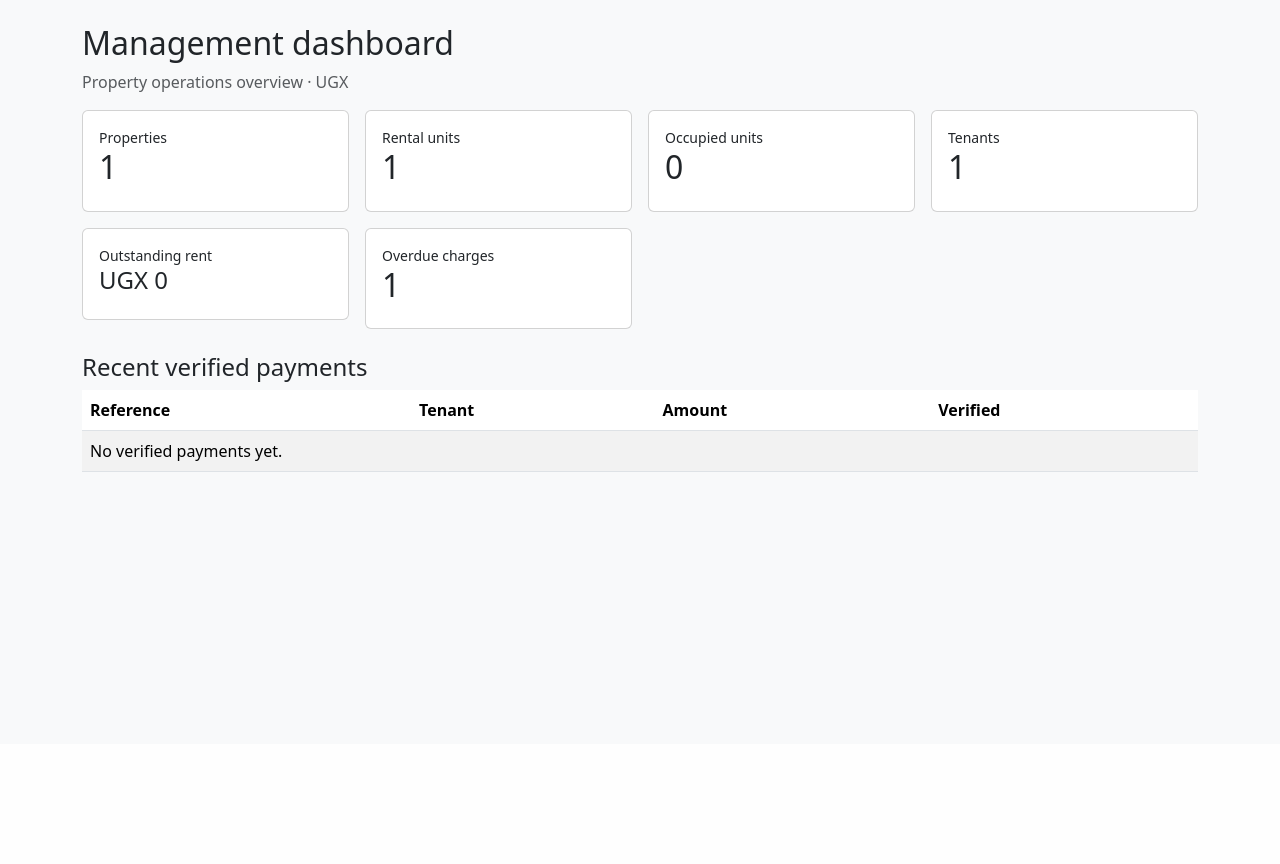
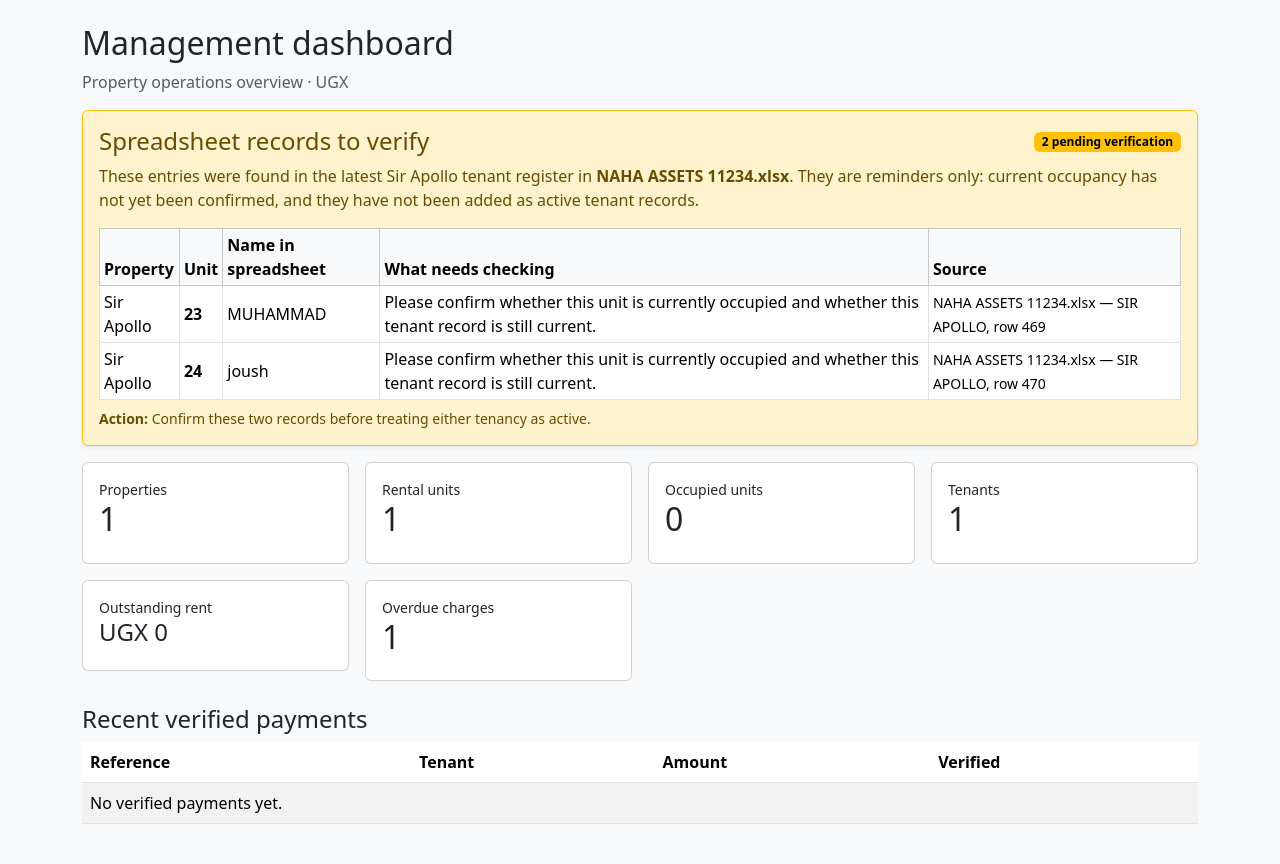
Before and after one commit to Waryd000/smart-property-manager, a Django app: page / in a window 1280 px wide. Shown: the part 56-920 px from the top of the page. Before the commit the page ends 528 px from the top, so only its background shows below. Run offline with Django 5.2, Linux system fonts and the light colour scheme; a user stored in the database is signed in; tables that the repository leaves empty hold one stand-in row (values such as "Sample post"); parts of the project's set-up code (start-up, migrations or seed data) failed here and were passed over.

Commit message:
Flag Sir Apollo units 23 and 24 for verification
* Add Sir Apollo spreadsheet review flags to dashboard

* Correct tenant count and finalize spreadsheet review flags

* Show pending Sir Apollo occupancy verification alert on dashboard

```diff
--- a/core/views.py
+++ b/core/views.py
@@ -1,16 +1,51 @@
+from decimal import Decimal
+
 from django.contrib.auth.decorators import login_required
-from django.db.models import Sum, Q
 from django.shortcuts import render
+from django.utils import timezone
+
+from payments.models import Payment
 from properties.models import Property, Unit
-from tenants.models import Tenant, Tenancy
 from rent.models import RentCharge
-from payments.models import Payment
-from django.utils import timezone
-from decimal import Decimal
+from tenants.models import Tenant
+
+
 @login_required
 def dashboard(request):
-    today=timezone.localdate()
-    charges=RentCharge.objects.all()
-    outstanding=sum((c.balance for c in charges if c.balance > 0), Decimal("0.00"))
-    context={"property_count":Property.objects.count(),"unit_count":Unit.objects.count(),"occupied_count":Unit.objects.filter(status="OCCUPIED").count(),"tenant_count":Tenant.objects.count(),"outstanding":outstanding,"overdue_count":charges.filter(due_date__lt=today).exclude(status="PAID").count(),"recent_payments":Payment.objects.filter(status="VERIFIED").order_by("-verified_at")[:8]}
-    return render(request,"core/dashboard.html",context)
+    today = timezone.localdate()
+    charges = RentCharge.objects.all()
+    outstanding = sum(
+        (charge.balance for charge in charges if charge.balance > 0),
+        Decimal("0.00"),
+    )
+
+    # Review-only entries copied from the latest SIR APOLLO register in
+    # NAHA ASSETS 11234.xlsx. Do not treat these as confirmed tenancies.
+    spreadsheet_review_flags = [
+        {
+            "property": "Sir Apollo",
+            "unit_number": "23",
+            "listed_name": "MUHAMMAD",
+            "source": "NAHA ASSETS 11234.xlsx — SIR APOLLO, row 469",
+            "issue": "Please confirm whether this unit is currently occupied and whether this tenant record is still current.",
+        },
+        {
+            "property": "Sir Apollo",
+            "unit_number": "24",
+            "listed_name": "joush",
+            "source": "NAHA ASSETS 11234.xlsx — SIR APOLLO, row 470",
+            "issue": "Please confirm whether this unit is currently occupied and whether this tenant record is still current.",
+        },
+    ]
+
+    context = {
+        "property_count": Property.objects.count(),
+        "unit_count": Unit.objects.count(),
+        "occupied_count": Unit.objects.filter(status="OCCUPIED").count(),
+        "tenant_count": Tenant.objects.count(),
+        "outstanding": outstanding,
+        "overdue_count": charges.filter(due_date__lt=today).exclude(status="PAID").count(),
+        "recent_payments": Payment.objects.filter(status="VERIFIED").order_by("-verified_at")[:8],
+        "spreadsheet_review_flags": spreadsheet_review_flags,
+    }
+    return render(request, "core/dashboard.html", context)
--- a/templates/core/dashboard.html
+++ b/templates/core/dashboard.html
@@ -1 +1,64 @@
-{% extends "base.html" %}{% block content %}<h2>Management dashboard</h2><p class="text-muted">Property operations overview · UGX</p><div class="row g-3"><div class="col-6 col-lg-3"><div class="card card-body"><small>Properties</small><h2>{{ property_count }}</h2></div></div><div class="col-6 col-lg-3"><div class="card card-body"><small>Rental units</small><h2>{{ unit_count }}</h2></div></div><div class="col-6 col-lg-3"><div class="card card-body"><small>Occupied units</small><h2>{{ occupied_count }}</h2></div></div><div class="col-6 col-lg-3"><div class="card card-body"><small>Tenants</small><h2>{{ tenant_count }}</h2></div></div><div class="col-6 col-lg-3"><div class="card card-body"><small>Outstanding rent</small><h4>UGX {{ outstanding|floatformat:0 }}</h4></div></div><div class="col-6 col-lg-3"><div class="card card-body"><small>Overdue charges</small><h2>{{ overdue_count }}</h2></div></div></div><div class="mt-4"><h4>Recent verified payments</h4><div class="table-responsive"><table class="table table-striped"><thead><tr><th>Reference</th><th>Tenant</th><th>Amount</th><th>Verified</th></tr></thead><tbody>{% for p in recent_payments %}<tr><td>{{ p.bank_reference }}</td><td>{{ p.tenant }}</td><td>UGX {{ p.amount|floatformat:0 }}</td><td>{{ p.verified_at }}</td></tr>{% empty %}<tr><td colspan="4">No verified payments yet.</td></tr>{% endfor %}</tbody></table></div></div>{% endblock %}
+{% extends "base.html" %}
+{% block content %}
+<h2>Management dashboard</h2>
+<p class="text-muted">Property operations overview · UGX</p>
+
+{% if spreadsheet_review_flags %}
+<div class="alert alert-warning border-warning shadow-sm" role="alert">
+  <div class="d-flex flex-wrap justify-content-between align-items-center mb-2">
+    <h4 class="alert-heading mb-0">Spreadsheet records to verify</h4>
+    <span class="badge text-bg-warning">{{ spreadsheet_review_flags|length }} pending verification</span>
+  </div>
+  <p class="mb-3">
+    These entries were found in the latest Sir Apollo tenant register in
+    <strong>NAHA ASSETS 11234.xlsx</strong>. They are reminders only:
+    current occupancy has not yet been confirmed, and they have not been
+    added as active tenant records.
+  </p>
+  <div class="table-responsive">
+    <table class="table table-sm table-bordered align-middle bg-white mb-2">
+      <thead class="table-light">
+        <tr><th>Property</th><th>Unit</th><th>Name in spreadsheet</th><th>What needs checking</th><th>Source</th></tr>
+      </thead>
+      <tbody>
+        {% for flag in spreadsheet_review_flags %}
+        <tr>
+          <td>{{ flag.property }}</td>
+          <td><strong>{{ flag.unit_number }}</strong></td>
+          <td>{{ flag.listed_name }}</td>
+          <td>{{ flag.issue }}</td>
+          <td><small>{{ flag.source }}</small></td>
+        </tr>
+        {% endfor %}
+      </tbody>
+    </table>
+  </div>
+  <p class="mb-0 small"><strong>Action:</strong> Confirm these two records before treating either tenancy as active.</p>
+</div>
+{% endif %}
+
+<div class="row g-3">
+  <div class="col-6 col-lg-3"><div class="card card-body"><small>Properties</small><h2>{{ property_count }}</h2></div></div>
+  <div class="col-6 col-lg-3"><div class="card card-body"><small>Rental units</small><h2>{{ unit_count }}</h2></div></div>
+  <div class="col-6 col-lg-3"><div class="card card-body"><small>Occupied units</small><h2>{{ occupied_count }}</h2></div></div>
+  <div class="col-6 col-lg-3"><div class="card card-body"><small>Tenants</small><h2>{{ tenant_count }}</h2></div></div>
+  <div class="col-6 col-lg-3"><div class="card card-body"><small>Outstanding rent</small><h4>UGX {{ outstanding|floatformat:0 }}</h4></div></div>
+  <div class="col-6 col-lg-3"><div class="card card-body"><small>Overdue charges</small><h2>{{ overdue_count }}</h2></div></div>
+</div>
+
+<div class="mt-4">
+  <h4>Recent verified payments</h4>
+  <div class="table-responsive">
+    <table class="table table-striped">
+      <thead><tr><th>Reference</th><th>Tenant</th><th>Amount</th><th>Verified</th></tr></thead>
+      <tbody>
+        {% for p in recent_payments %}
+        <tr><td>{{ p.bank_reference }}</td><td>{{ p.tenant }}</td><td>UGX {{ p.amount|floatformat:0 }}</td><td>{{ p.verified_at }}</td></tr>
+        {% empty %}
+        <tr><td colspan="4">No verified payments yet.</td></tr>
+        {% endfor %}
+      </tbody>
+    </table>
+  </div>
+</div>
+{% endblock %}
```
